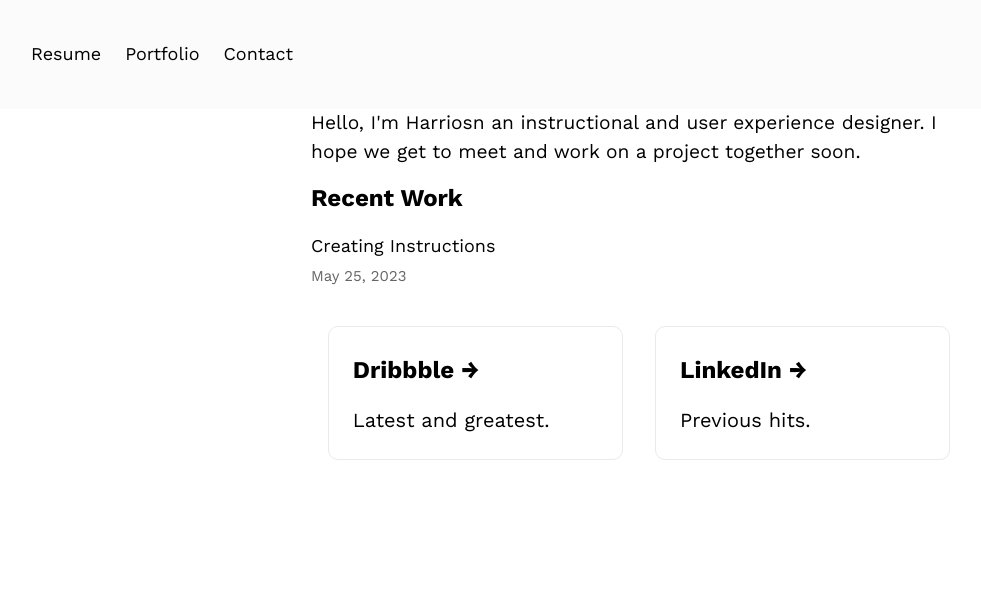
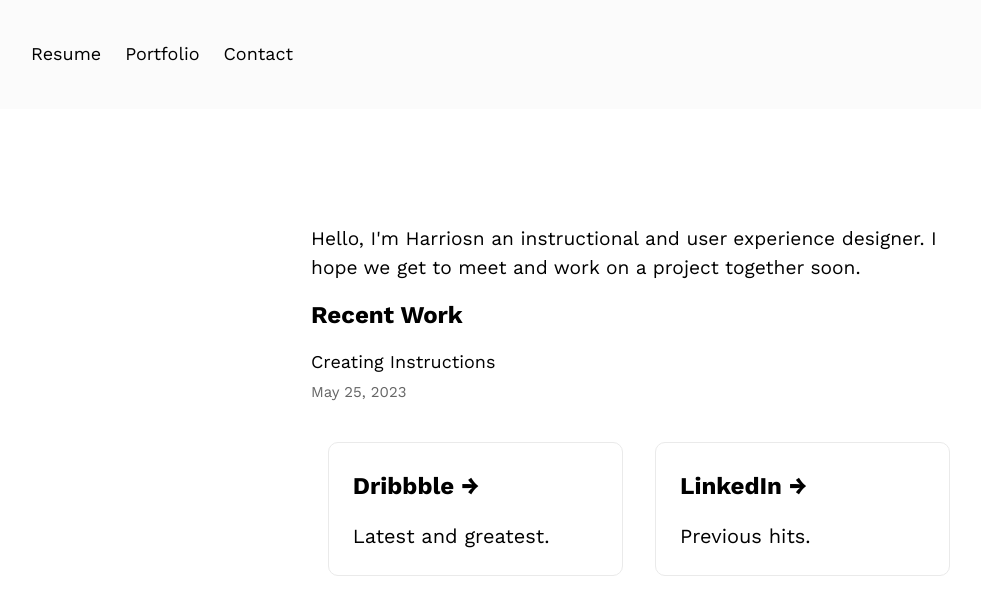
Before and after one commit to hgiven/subday, a Next.js app: page / in a window 1280 px wide. Shown: the top 614 px of the page, without its empty margins (1-982 px from the left). Built offline with nearby package versions, Linux system fonts and the light colour scheme.

Commit message:
updating container

```diff
--- a/components/layout.module.css
+++ b/components/layout.module.css
@@ -5,7 +5,7 @@
   } */
 
  .container {
-    min-height: 10vh;
+    min-height: 75vh;
     max-width: 45rem;
     padding: 0 2rem;
     display: flex;
--- a/styles/utils.module.css
+++ b/styles/utils.module.css
@@ -62,7 +62,7 @@
   }
 /* edits the whole container of maind page */
   .container {
-    min-height: 30vh;
+    min-height: 75vh;
     padding: 0 3rem;
     display: flex;
     flex-direction: column;
```
